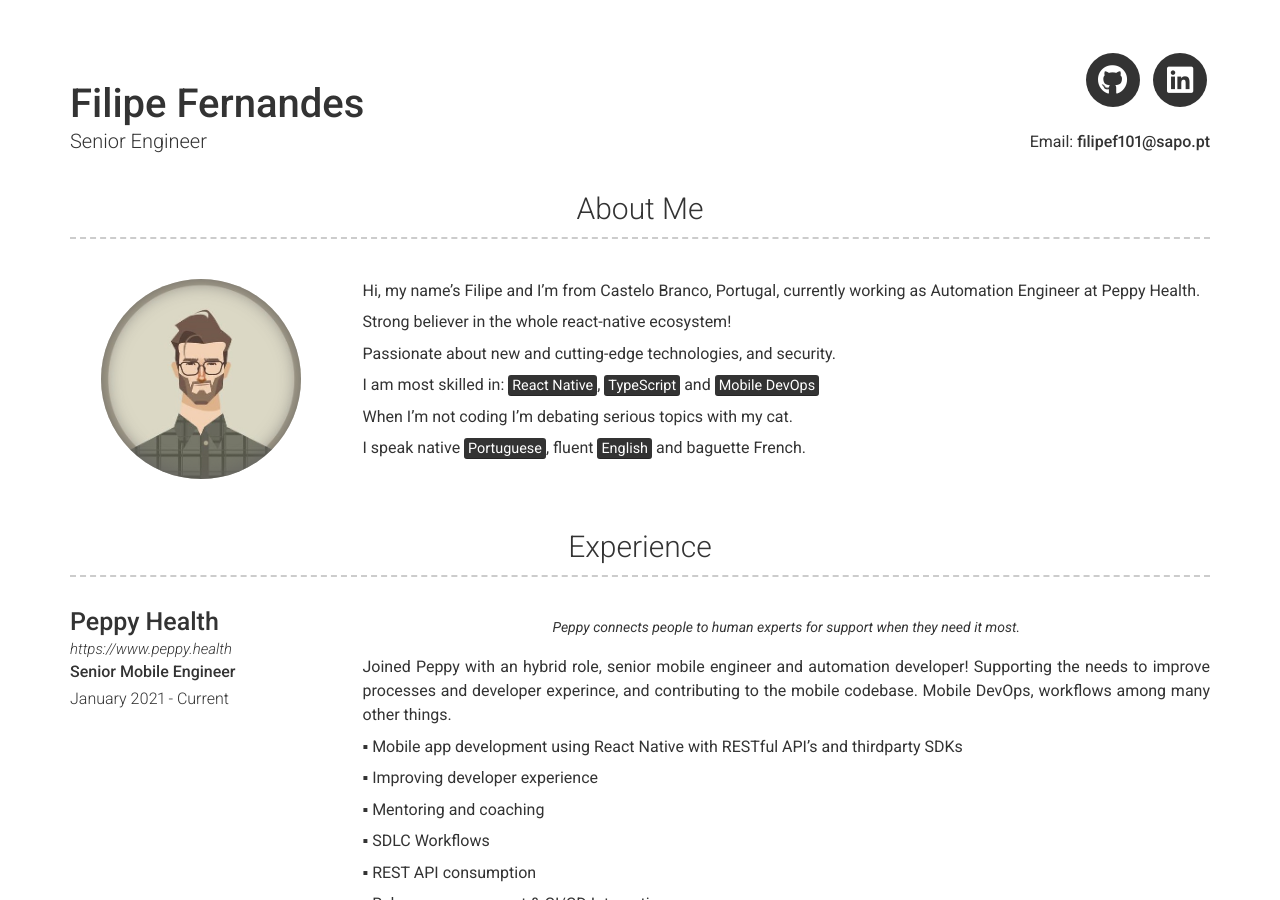
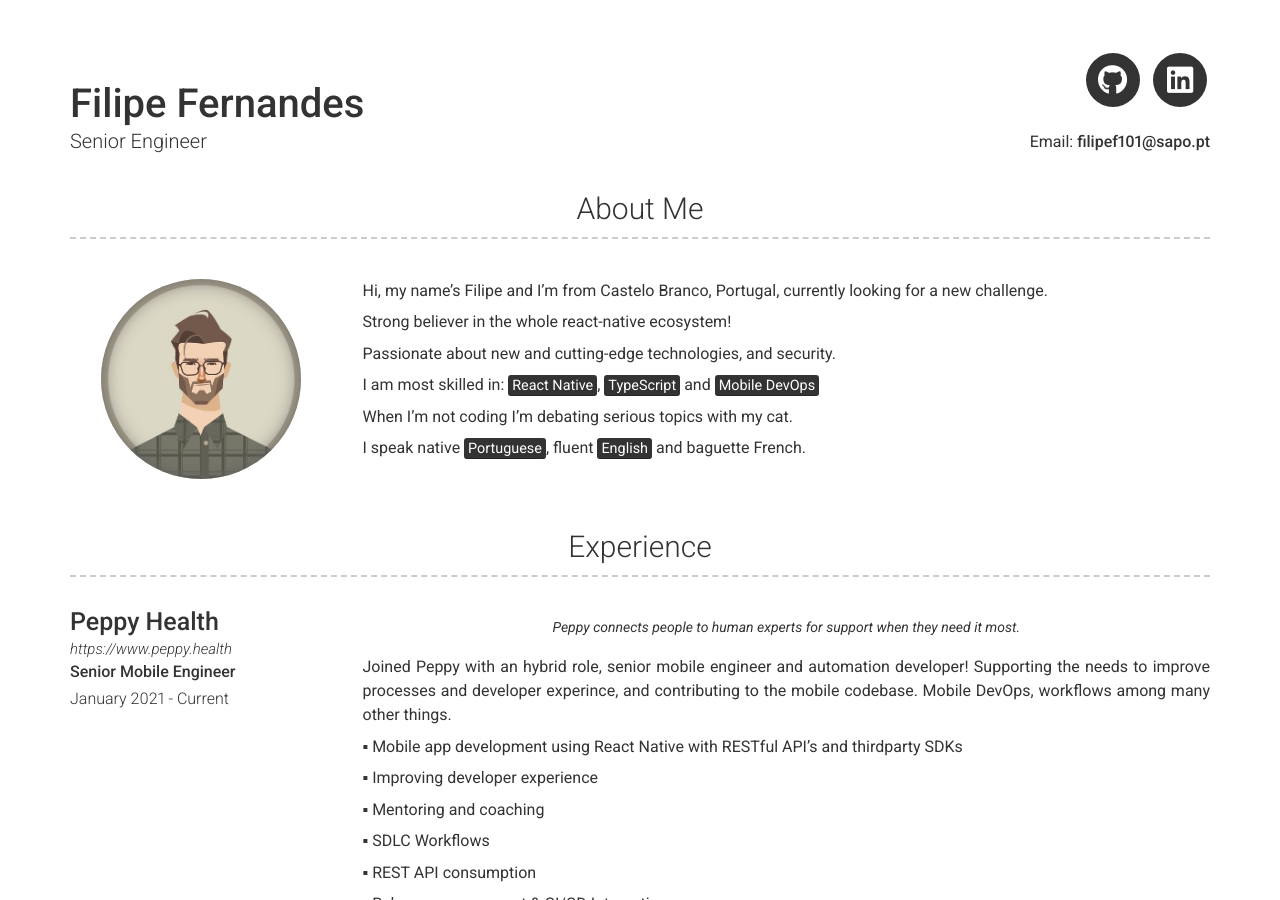
Before and after one commit to filipef101/filipef101.github.io, a Jekyll site: the page built from index.md, in a window 1280 px wide and 900 px high. Built offline with Jekyll 4.4.1, drawn with Linux system fonts in a browser that asks for light colours; nearby versions of some CDN libraries; a script that is not in the unit is left out.

Commit message:
Update _config.yml

```diff
--- a/_config.yml
+++ b/_config.yml
@@ -25,7 +25,7 @@ gtm: true
 # about_title: About Me
 about_profile_image: images/profile.jpg
 about_content: | # this will include new lines to allow paragraphs
-  Hi, my name's Filipe and I'm from Castelo Branco, Portugal, currently working as Automation Engineer at Peppy Health.
+  Hi, my name's Filipe and I'm from Castelo Branco, Portugal, currently looking for a new challenge.
 
   Strong believer in the whole react-native ecosystem!
 
```
